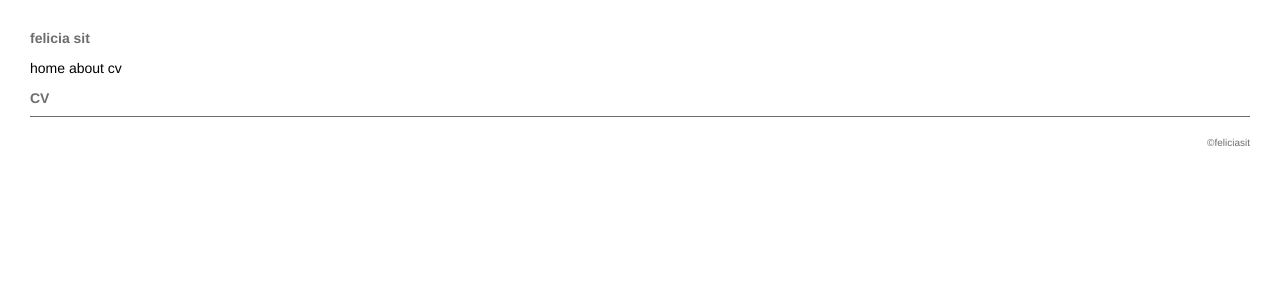
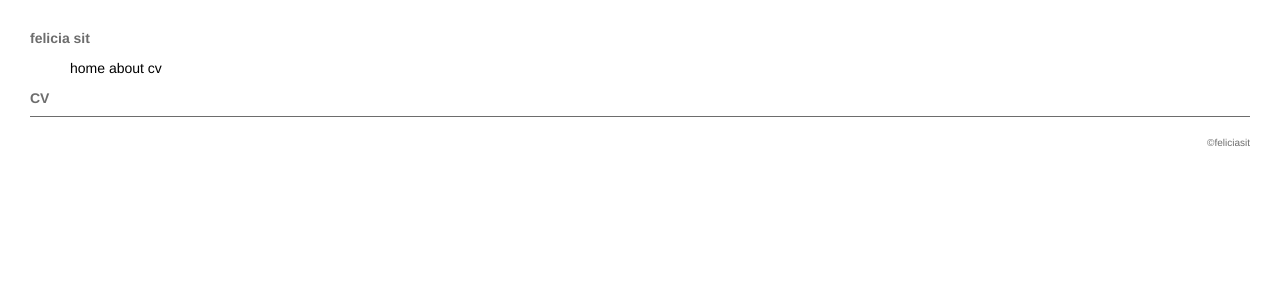
Before and after one commit to feliciasit/feliciasit.github.io, a Jekyll site: the page built from cv/index.html, in a window 1280 px wide. Shown: the top 300 px of the page. Built offline with Jekyll 4.4.1, drawn with Linux system fonts in a browser that asks for light colours.

Commit message:
Update main.css

```diff
--- a/css/main.css
+++ b/css/main.css
@@ -1,16 +1,14 @@
 body {
     margin: 30px;
-
 }
 
-nav ul, footer ul {
+nav ul {
     font-family:'Helvetica', 'Arial', 'Sans-Serif';
     font-size: 14px;
-    padding: 0px;
     list-style: none;
 }
 
-nav ul li, footer ul li {
+nav ul li {
     display: inline;
 }
 
```
